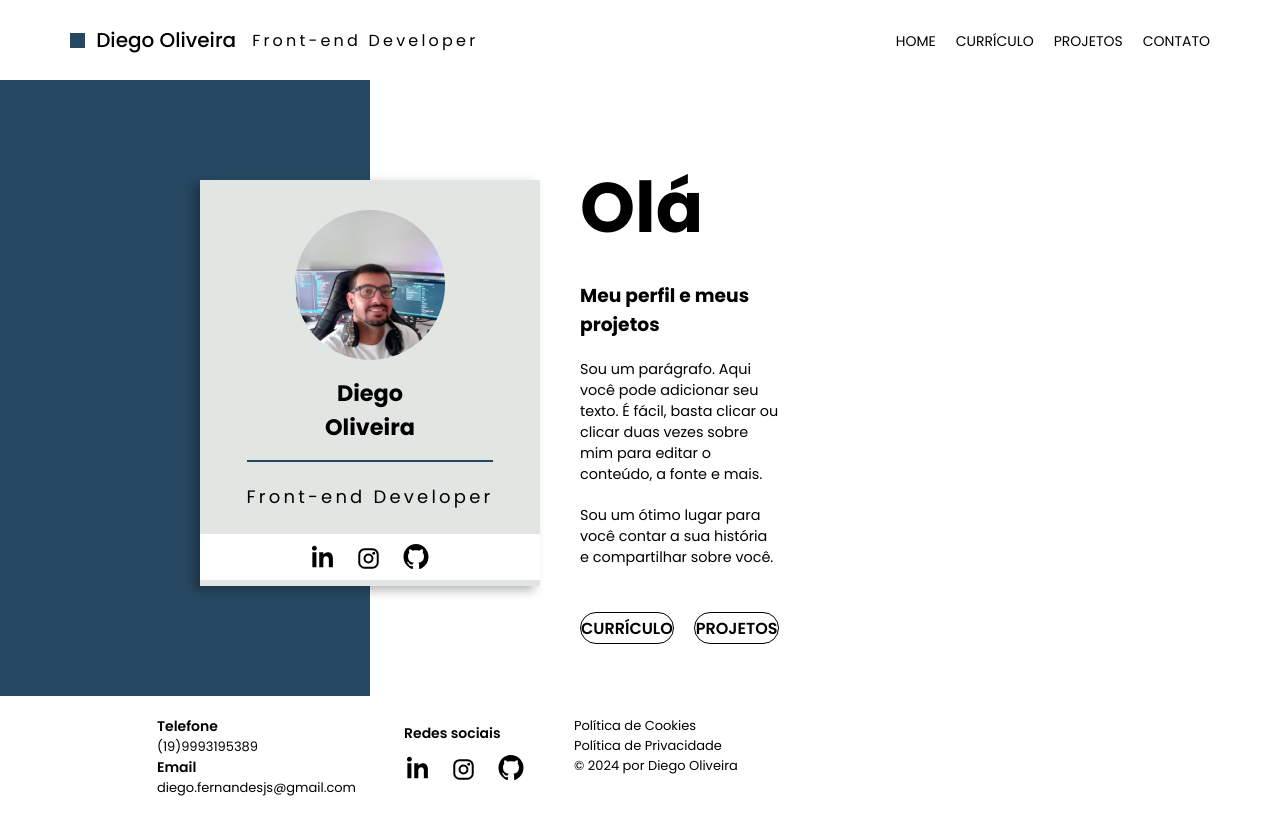
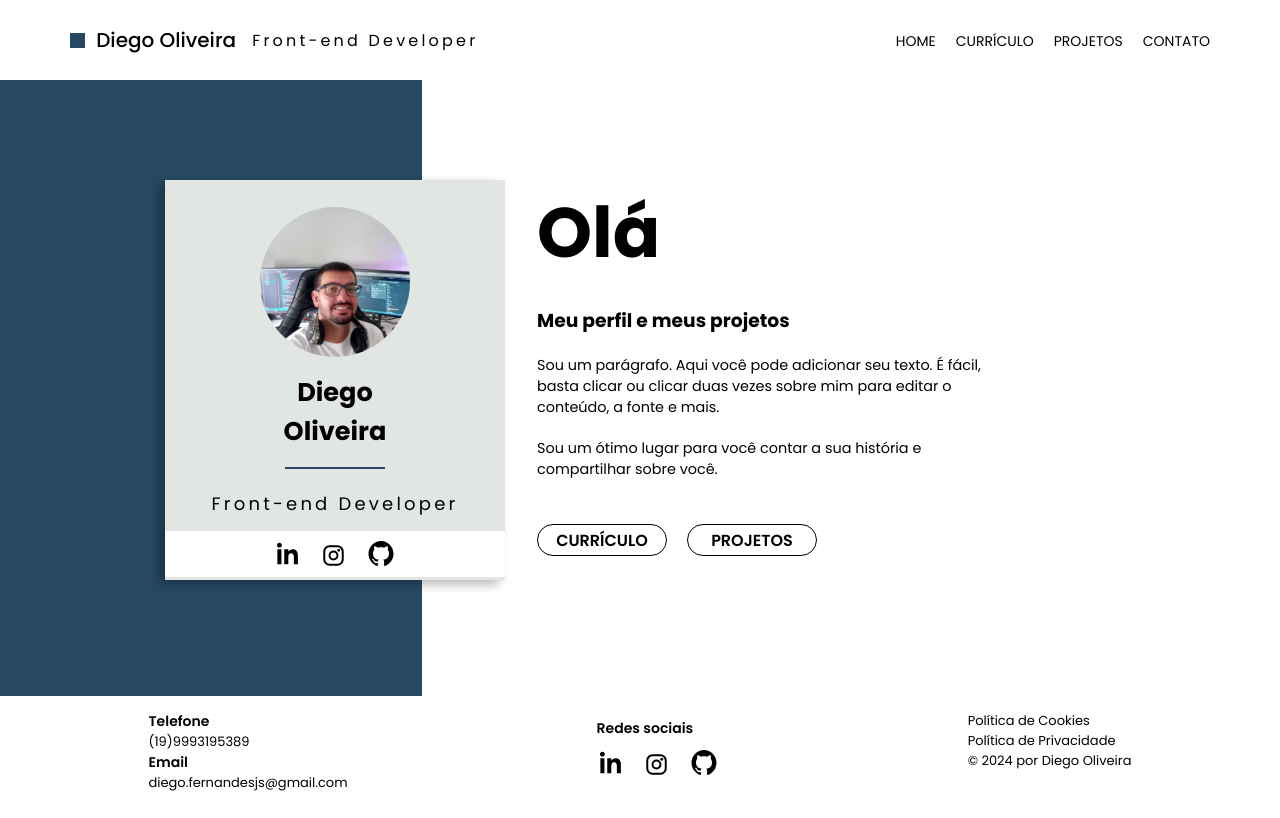
Before and after one commit to DiegoFernands/myPortifolio, a Next.js app: page / in a window 1280 px wide. Built offline with nearby package versions, Linux system fonts and the light colour scheme.

Commit message:
resposiveness

```diff
--- a/src/components/Footer/ContentFooter/social-info.tsx
+++ b/src/components/Footer/ContentFooter/social-info.tsx
@@ -6,27 +6,29 @@ import styled from 'styled-components';
 interface SocialInfoProps {}
 
 const ContainerInfo = styled.div`
-    padding: 20px 32px 20px;
+    padding: 15px 32px;
     display: flex;
     flex-direction: column;
     gap: 1rem;
 
     @media screen and (min-width: 768px){
-        flex-direction: row;
-        gap: 3rem;
-        margin-left: 60px;
+       flex-direction: row;
+       justify-content: space-around;
     }
 
     @media screen and (min-width: 1024px){
-        margin-left: 125px;
+        justify-content: space-around;
     }
 
     @media screen and (min-width: 1440px){
-        margin-left: 400px;
+        padding: 13px 32px;
+        justify-content: space-around;
+
     }
 
     @media screen and (min-width: 1700px){
-        margin-left: 625px;
+        justify-content: space-around;
+        align-items: center;
     }
 `
 
@@ -60,7 +62,7 @@ const TagDiv = styled.div`
     }
 
     @media screen and (min-width: 1700px){
-        gap: 20px;
+        justify-content: space-between;
     }
 `
 const Size = styled.div`
--- a/src/components/Footer/footer.tsx
+++ b/src/components/Footer/footer.tsx
@@ -6,7 +6,9 @@ interface FooterProps {
 
 export default function Footer(props : FooterProps){
     return(
-        <div>
+        <div style={{
+            width: '100vw'
+        }}>
             <SocialInfo/>
         </div>
     )
--- a/src/components/Main/Card/card-content.tsx
+++ b/src/components/Main/Card/card-content.tsx
@@ -22,7 +22,7 @@ const Img = styled.img`
 
 const Border = styled.div`
     background-color: #274862;
-    width: 100%;
+    width: 100px;
     height: 2px;
 `
 const Name = styled.h3`
@@ -31,6 +31,9 @@ const Name = styled.h3`
     text-align: center;
     white-space: pre-wrap;
 
+    @media screen and (min-width: 1024px){
+       font-size: 1.6rem;
+    }
 `
 const TagPDesk = styled.p`
     display: none;
--- a/src/components/Main/Card/card.tsx
+++ b/src/components/Main/Card/card.tsx
@@ -35,22 +35,28 @@ const ContainerCard = styled.div`
 
     @media screen and (min-width: 768px){
         top: 100px;
-        left: 74px;
+        left: 70px;
         height: 55%;
     }
 
     @media screen and (min-width: 1024px){
-        left: 200px;
+        left: 165px;
     }
 
     @media screen and (min-width: 1440px){
-        left: 390px;
+        left: 360px;
     }
 
     @media screen and (min-width: 1700px){
         width: 400px;
-        height: 48vh;
-        left: 585px;
+        height: 53vh;
+        left: 450px;
+    }
+
+    @media screen and (min-width: 1800px){
+        width: 400px;
+        height: 53vh;
+        left: 590px;
     }
 `
 
--- a/src/components/Main/Content/content.tsx
+++ b/src/components/Main/Content/content.tsx
@@ -18,25 +18,33 @@ const ContainerContent = styled.div`
     }
 
     @media screen and (min-width: 768px){
-        top: 75px;
+        top: 100px;
         left: 407px;
-        width: 52%;
+        width: 47%;
     }
 
     @media screen and (min-width: 1024px){
-        left: 545px;
-        width: 35%;
+        left: 502px;
+        top: 100px;
+        width: 41%;
     }
 
     @media screen and (min-width: 1440px){
-        width: 40%;
-        left: 745px;
+        width: 30%;
+        top: 105px;
+        left: 695px;
     }
 
     @media screen and (min-width: 1700px){
-        width: 35%;
-        top: 80px;
-        left: 980px;
+        width: 26%;
+        top: 95px;
+        left: 845px;
+    }
+
+    @media screen and (min-width: 1800px){
+        top: 115px;
+        width: 20%;
+        left: 990px;
     }
 `
 
--- a/src/components/Main/main.tsx
+++ b/src/components/Main/main.tsx
@@ -14,19 +14,23 @@ const TagMain = styled.main`
 
     @media screen and (min-width: 768px){
         height: 77vh;
-        width: 50%;
+        width: 31%;
     }
 
     @media screen and (min-width: 1024px){
-        width: 48%;
+        width: 33%;
     }
 
     @media screen and (min-width: 1440px){
-        width: 54%;
+        width: 37%;
     }
 
     @media screen and (min-width: 1700px){
-        width: 62%;
+        width: 38%;
+    }
+
+    @media screen and (min-width: 1800px){
+        width: 41%;
     }
 `
 
```
